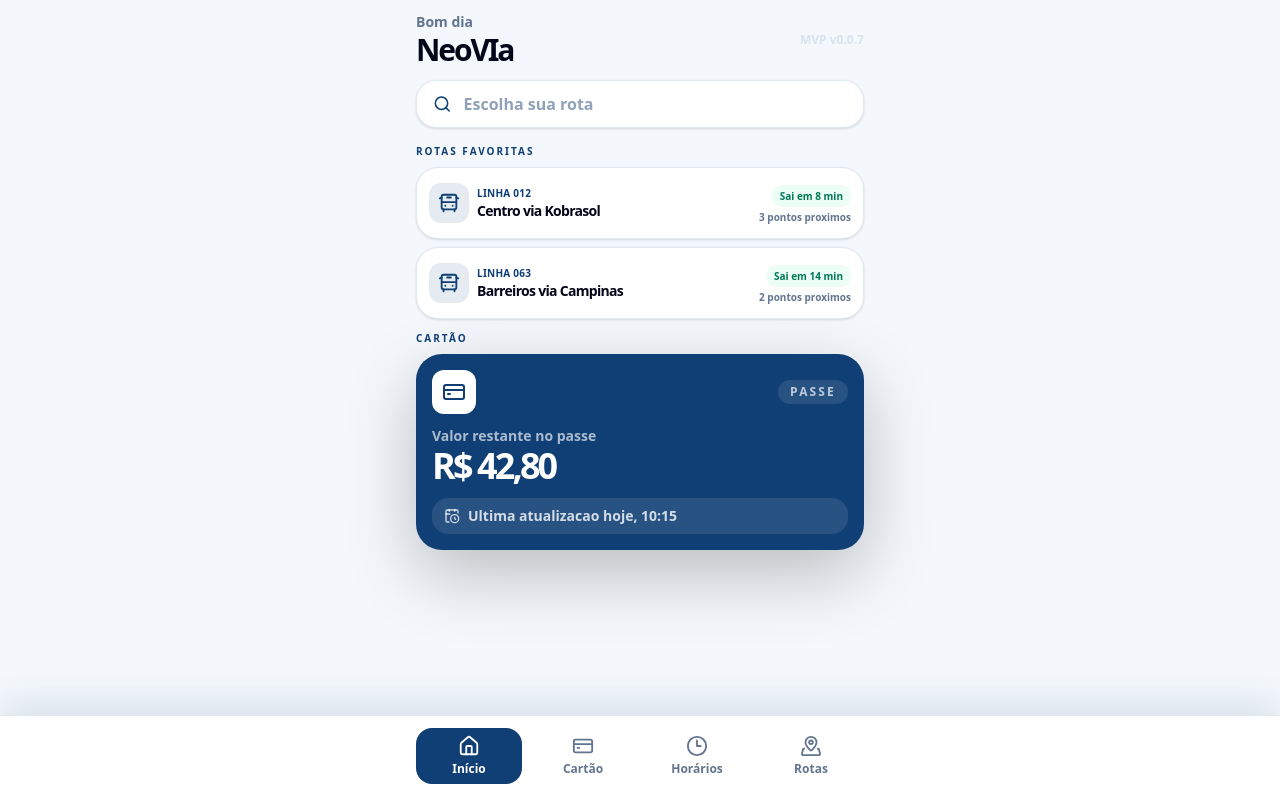
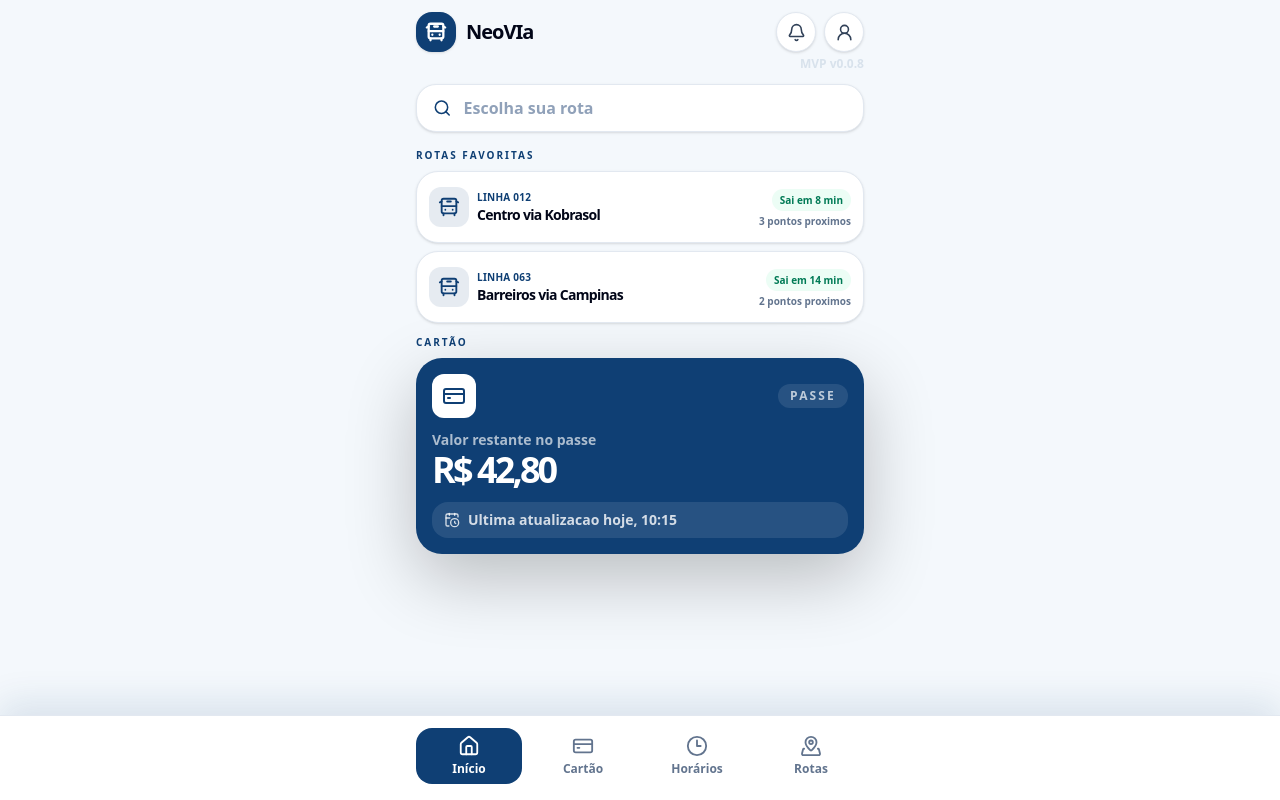
Before and after one commit to Guss2618/NeoVia, a Next.js app: page /inicio in a window 1280 px wide. Built offline with nearby package versions, Linux system fonts and the light colour scheme.

Commit message:
MVP 0.0.8

```diff
--- a/app/inicio/page.tsx
+++ b/app/inicio/page.tsx
@@ -1,8 +1,10 @@
 import {
+  Bell,
   CalendarClock,
   BusFront,
   CreditCard,
   Search,
+  UserRound,
 } from "lucide-react";
 import Link from "next/link";
 
@@ -25,17 +27,44 @@ export default function InicioPage() {
   return (
     <main className="min-h-screen bg-[#f4f8fc] px-5 pb-24 pt-3 text-slate-950">
       <section className="mx-auto w-full max-w-md">
-        <header className="flex items-center justify-between gap-4">
-          <div>
-            <p className="text-sm font-semibold text-slate-500">Bom dia</p>
-            <h1 className="text-3xl font-black tracking-[-0.07em]">NeoVIa</h1>
+        <header className="flex items-start justify-between gap-4">
+          <button
+            type="button"
+            aria-label="NeoVIa"
+            className="flex min-w-0 items-center gap-2.5 rounded-2xl text-left focus:outline-none focus:ring-2 focus:ring-brand-primary/20"
+          >
+            <span className="grid size-10 shrink-0 place-items-center rounded-2xl bg-brand-primary text-white shadow-sm">
+              <BusFront size={22} strokeWidth={2.5} />
+            </span>
+            <span className="truncate text-xl font-black tracking-[-0.05em] text-slate-950">
+              NeoVIa
+            </span>
+          </button>
+
+          <div className="flex flex-col items-end gap-1">
+            <div className="flex items-center gap-2">
+              <button
+                type="button"
+                aria-label="Notificacoes"
+                className="grid size-10 place-items-center rounded-full border border-slate-200 bg-white text-slate-700 shadow-sm transition hover:text-brand-primary focus:outline-none focus:ring-2 focus:ring-brand-primary/20"
+              >
+                <Bell size={19} />
+              </button>
+              <button
+                type="button"
+                aria-label="Perfil"
+                className="grid size-10 place-items-center rounded-full border border-slate-200 bg-white text-slate-700 shadow-sm transition hover:text-brand-primary focus:outline-none focus:ring-2 focus:ring-brand-primary/20"
+              >
+                <UserRound size={19} />
+              </button>
+            </div>
+            <Link
+              href="/versoes"
+              className="text-xs font-semibold text-[#d8e2ec] transition hover:text-slate-400 focus:outline-none focus:ring-2 focus:ring-slate-300/40"
+            >
+              MVP v0.0.8
+            </Link>
           </div>
-          <Link
-            href="/versoes"
-            className="text-xs font-semibold text-[#d8e2ec] transition hover:text-slate-400 focus:outline-none focus:ring-2 focus:ring-slate-300/40"
-          >
-            MVP v0.0.7
-          </Link>
         </header>
 
         <label className="mt-3 flex h-12 items-center gap-3 rounded-[20px] border border-slate-200 bg-white px-4 shadow-sm focus-within:ring-2 focus-within:ring-brand-primary/25">
--- a/app/page.tsx
+++ b/app/page.tsx
@@ -46,7 +46,7 @@ export default function Home() {
             href="/versoes"
             className="rounded-full border border-white/20 px-4 py-2 text-sm font-semibold text-white/80 transition hover:bg-white/10 focus:outline-none focus:ring-2 focus:ring-white/80"
           >
-            MVP v0.0.6
+            MVP v0.0.8
           </Link>
         </header>
 
--- a/data/versoes.json
+++ b/data/versoes.json
@@ -60,5 +60,14 @@
       "Adicionado resumo de movimentacoes recentes.",
       "Botao de versao MVP na tela inicial ajustado para aparecer como texto discreto."
     ]
+  },
+  {
+    "versao": "MVP v0.0.8",
+    "data": "2026-06-16",
+    "alteracoes": [
+      "Cabecalho da tela inicial atualizado com logotipo da plataforma no canto superior esquerdo.",
+      "Adicionados botoes falsos de notificacoes e perfil no canto superior direito.",
+      "Removidos os textos Bom dia e NeoVIa do antigo cabecalho da tela inicial."
+    ]
   }
 ]
```
Also changed, not shown: 2 other files (tests, documents, lock files or other folders).
